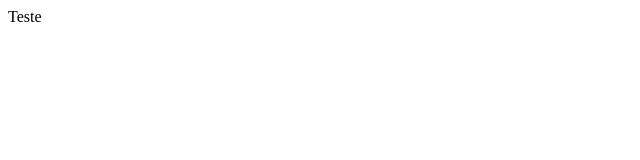
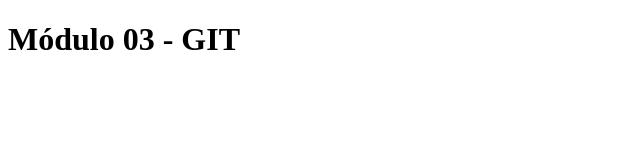
Before and after one commit to djonnynogueira/gama-no-github, a plain HTML site: page index.html in a window 1280 px wide. Shown: the whole page, without its empty margins (0-640 px from the left). Drawn offline with Linux system fonts and the light colour scheme.

Commit message:
commit do index.html na master

```diff
--- a/index.html
+++ b/index.html
@@ -9,7 +9,7 @@
 	</title>
 </head>
 <body>
-	Teste
+	<h1>Módulo 03 - GIT</h1>
 
 </body>
 </html>
```
